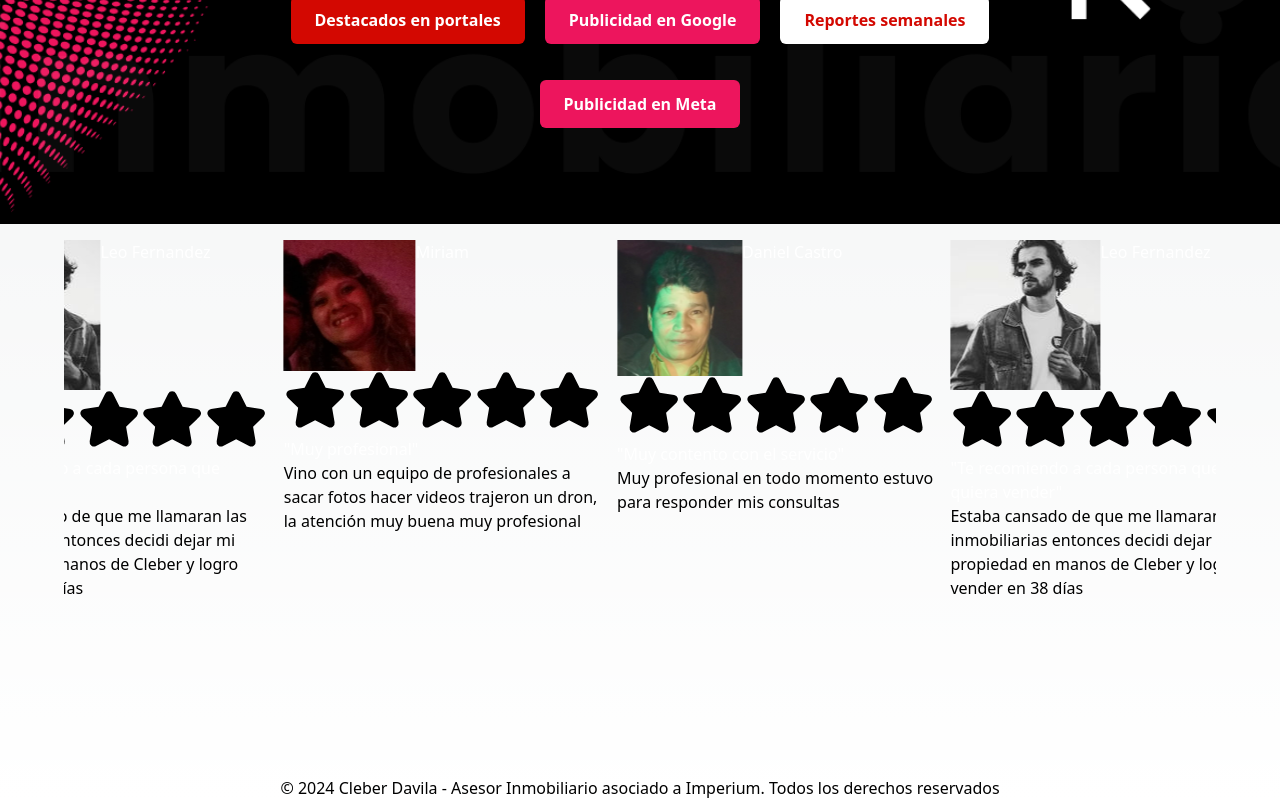
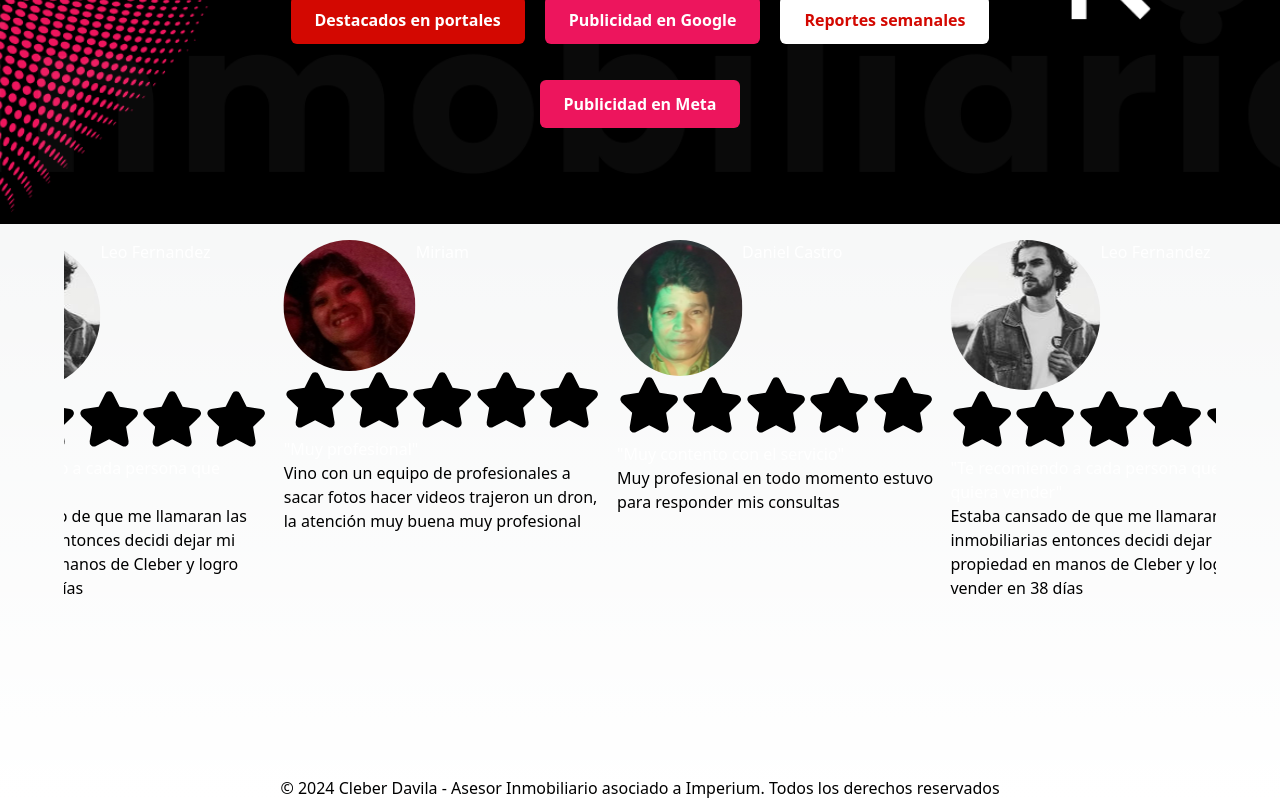
Before and after one commit to Cleberich/vendetupropiedad, a Next.js app: page / in a window 1280 px wide. Shown: the part 2106-2906 px from the top of the page. Built offline with nearby package versions, Linux system fonts and the light colour scheme.

Commit message:
primer commit

```diff
--- a/Components/Slide.js
+++ b/Components/Slide.js
@@ -9,7 +9,7 @@ const Slide = () => {
             <div className="w-[20px]">
               {" "}
               <img
-                className="w-[20px] h-[20px] me-4 rounded-full"
+                className="w-[20px] h-[20px] foto me-4 rounded-full"
                 src="/img/leo.jpeg"
                 alt=""
               />
@@ -81,7 +81,7 @@ const Slide = () => {
             <div className="w-10">
               {" "}
               <img
-                className="w-[20px] h-auto me-4 rounded-full"
+                className="w-[20px] h-auto foto me-4 rounded-full"
                 src="/img/miriam.png"
                 alt=""
               />
@@ -153,7 +153,7 @@ const Slide = () => {
             <div className="w-10">
               {" "}
               <img
-                className="w-[20px] h-auto me-4 rounded-full"
+                className="w-[20px] h-auto foto me-4 rounded-full"
                 src="/img/yuca.png"
                 alt=""
               />
@@ -224,7 +224,7 @@ const Slide = () => {
             <div className="w-10">
               {" "}
               <img
-                className="w-[20px] h-auto me-4 rounded-full"
+                className="w-[20px] h-auto foto me-4 rounded-full"
                 src="/img/leo.jpeg"
                 alt=""
               />
@@ -296,7 +296,7 @@ const Slide = () => {
             <div className="w-10">
               {" "}
               <img
-                className="w-[20px] h-auto me-4 rounded-full"
+                className="w-[20px] h-auto foto me-4 rounded-full"
                 src="/img/miriam.png"
                 alt=""
               />
@@ -368,7 +368,7 @@ const Slide = () => {
             <div className="w-10">
               {" "}
               <img
-                className="w-[20px] h-auto me-4 rounded-full"
+                className="w-[20px] h-auto foto me-4 rounded-full"
                 src="/img/yuca.png"
                 alt=""
               />
--- a/styles/globals.css
+++ b/styles/globals.css
@@ -67,3 +67,6 @@ body {
     transform:translateX(calc(-200px * 4));
   }
 }
+.foto{
+  border-radius: 50%!important;
+}
```
